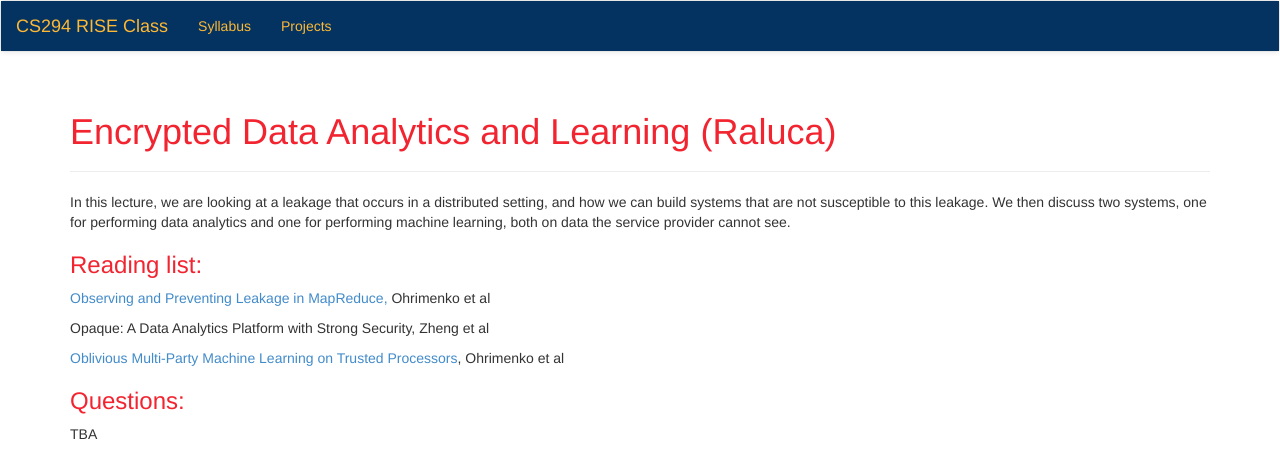
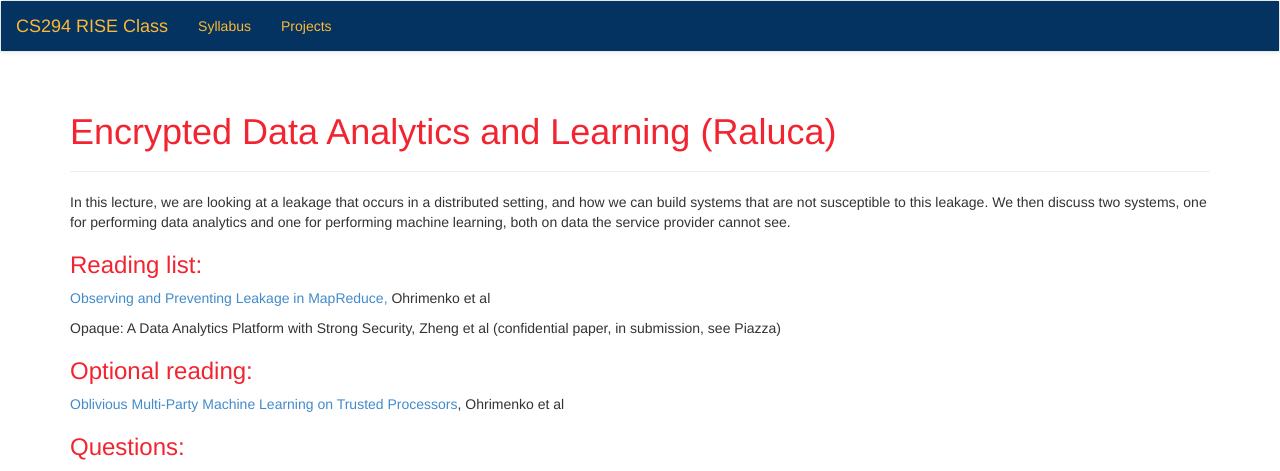
Before and after one commit to ucbrise/cs294-rise-fa16, a Jekyll site: the page built from crypto_systems.md, in a window 1280 px wide. Shown: the top 471 px of the page. Built offline with Jekyll 4.4.1, drawn with Linux system fonts in a browser that asks for light colours; nearby versions of some CDN libraries; grey boxes are pictures that could not be loaded.

Commit message:
questions for Monday

```diff
--- a/crypto_systems.md
+++ b/crypto_systems.md
@@ -14,16 +14,17 @@ In this lecture, we are looking at a leakage that occurs in a distributed settin
 <a href="http://dl.acm.org/citation.cfm?id=2813695">Observing and Preventing Leakage in MapReduce,</a> Ohrimenko et al
 
 
-Opaque: A Data Analytics Platform with Strong Security, Zheng et al
+Opaque: A Data Analytics Platform with Strong Security, Zheng et al   (confidential paper, in submission, see Piazza)
 
+### Optional reading:
 
 <a href="https://www.usenix.org/system/files/conference/usenixsecurity16/sec16_paper_ohrimenko.pdf">
 Oblivious Multi-Party Machine Learning on Trusted Processors</a>, Ohrimenko et al
 
 ### Questions:
 
-TBA
 
+<iframe src="https://docs.google.com/a/berkeley.edu/forms/d/e/1FAIpQLSfUk8eeUfQ3SWzj3QKVuG9FSKQGLuVGDVuSINHvU6wqNnlkOQ/viewform?embedded=true" width="760" height="500" frameborder="0" marginheight="0" marginwidth="0">Loading...</iframe>
 
 <!-- ![ML-Lifecycle](assets/images/ml-lifecycle.jpg){:width="400px"}
 
```
